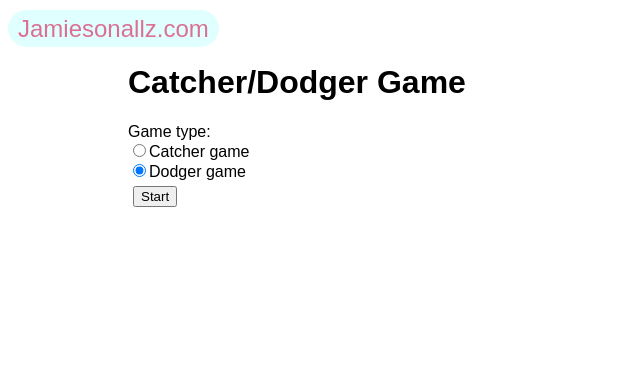
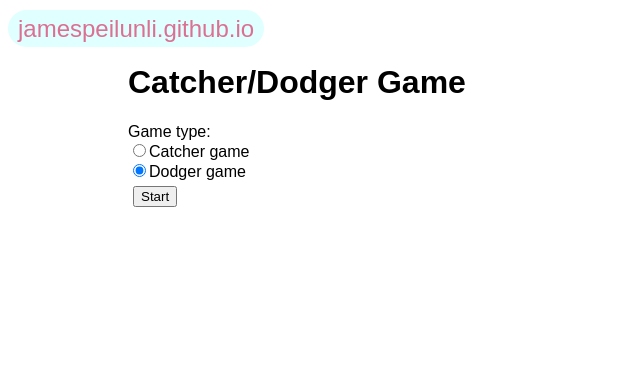
Before and after one commit to jamespeilunli/catcher-dodger, a plain HTML site: page index.html in a window 1280 px wide. Shown: the whole page, without its empty margins (0-640 px from the left). Drawn offline with Linux system fonts and the light colour scheme.

Commit message:
fix dead link

```diff
--- a/index.html
+++ b/index.html
@@ -9,7 +9,7 @@
 
     <body>
         <header>
-            <a href="https://jamiesonallz.com" class="logo">Jamiesonallz.com</a>
+            <a href="https://jamespeilunli.github.io/" class="logo">jamespeilunli.github.io</a>
         </header>
 
         <main>
```
